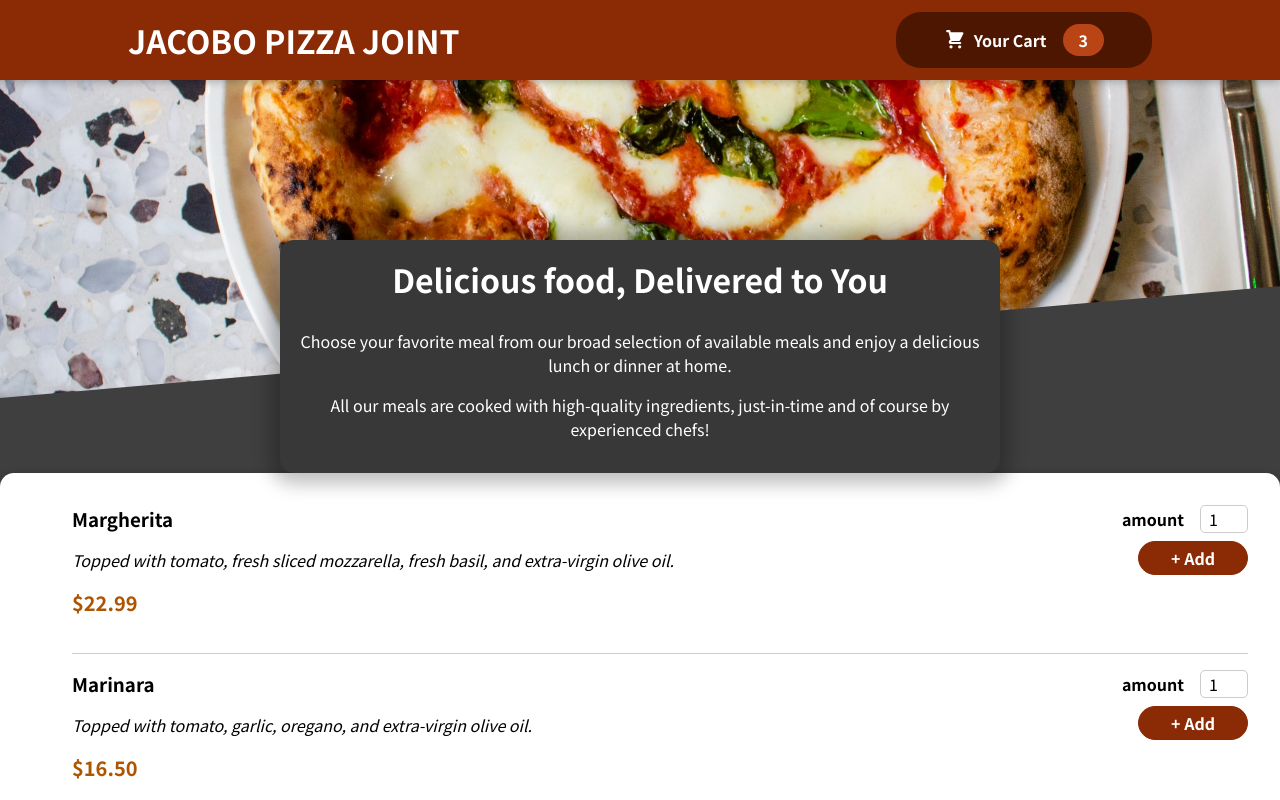
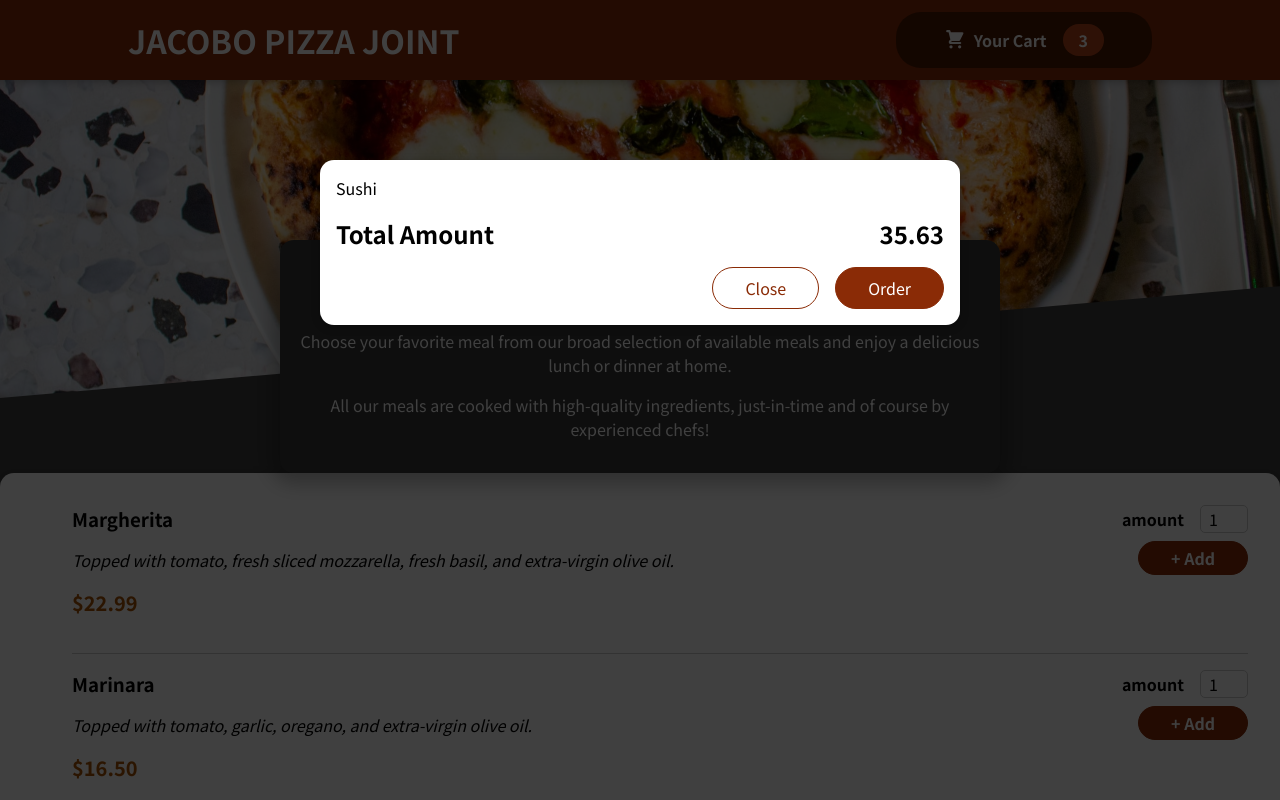
Before and after one commit to bitensam/food-order-app-react, a React (Create React App) app: page / in a window 1280 px wide. Shown: the top 800 px of the page. Built offline with nearby package versions, Linux system fonts and the light colour scheme.

Commit message:
Add modal component with portal api

```diff
--- a/public/index.html
+++ b/public/index.html
@@ -10,34 +10,12 @@
       content="Web site created using create-react-app"
     />
     <link rel="apple-touch-icon" href="%PUBLIC_URL%/logo192.png" />
-    <!--
-      manifest.json provides metadata used when your web app is installed on a
-      user's mobile device or desktop. See https://developers.google.com/web/fundamentals/web-app-manifest/
-    -->
     <link rel="manifest" href="%PUBLIC_URL%/manifest.json" />
-    <!--
-      Notice the use of %PUBLIC_URL% in the tags above.
-      It will be replaced with the URL of the `public` folder during the build.
-      Only files inside the `public` folder can be referenced from the HTML.
 
-      Unlike "/favicon.ico" or "favicon.ico", "%PUBLIC_URL%/favicon.ico" will
-      work correctly both with client-side routing and a non-root public URL.
-      Learn how to configure a non-root public URL by running `npm run build`.
-    -->
     <title>React App</title>
   </head>
   <body>
-    <noscript>You need to enable JavaScript to run this app.</noscript>
+    <div id="modal-root"></div>
     <div id="root"></div>
-    <!--
-      This HTML file is a template.
-      If you open it directly in the browser, you will see an empty page.
-
-      You can add webfonts, meta tags, or analytics to this file.
-      The build step will place the bundled scripts into the <body> tag.
-
-      To begin the development, run `npm start` or `yarn start`.
-      To create a production bundle, use `npm run build` or `yarn build`.
-    -->
   </body>
 </html>
--- a/src/App.js
+++ b/src/App.js
@@ -1,10 +1,12 @@
 import React from 'react';
 import Header from './components/Layout/Header';
 import Meals from './components/Meals/Meals';
+import Cart from './components/Cart/Cart';
 
 const App = () => {
   return (
     <>
+      <Cart />
       <Header />
       <main>
         <Meals />
--- a/src/components/Cart/Cart.js
+++ b/src/components/Cart/Cart.js
@@ -0,0 +1,29 @@
+import React from 'react';
+import styles from './Cart.module.css';
+import Modal from '../UI/Modal';
+
+const Cart = () => {
+  const cartItems = (
+    <ul className={styles['cart-items']}>
+      {[{ id: 'c1', name: 'Sushi', amount: 2, price: 12.99 }].map((item) => (
+        <li>{item.name}</li>
+      ))}
+    </ul>
+  );
+
+  return (
+    <Modal>
+      {cartItems}
+      <div className={styles.total}>
+        <span>Total Amount</span>
+        <span>35.63</span>
+      </div>
+      <div className={styles.actions}>
+        <button className={styles['button--alt']}>Close</button>
+        <button className={styles.button}>Order</button>
+      </div>
+    </Modal>
+  );
+};
+
+export default Cart;
--- /dev/null
+++ b/src/components/Cart/Cart.module.css
@@ -0,0 +1,46 @@
+.cart-items {
+  list-style: none;
+  margin: 0;
+  padding: 0;
+  max-height: 20rem;
+  overflow: auto;
+}
+
+.total {
+  display: flex;
+  justify-content: space-between;
+  align-items: center;
+  font-weight: bold;
+  font-size: 1.5rem;
+  margin: 1rem 0;
+}
+
+.actions {
+  text-align: right;
+}
+
+.actions button {
+  font: inherit;
+  cursor: pointer;
+  background-color: transparent;
+  border: 1px solid #8a2b06;
+  padding: 0.5rem 2rem;
+  border-radius: 25px;
+  margin-left: 1rem;
+}
+
+.actions button:hover,
+.actions button:active {
+  background-color: #5a1a01;
+  border-color: #5a1a01;
+  color: white;
+}
+
+.actions .button--alt {
+  color: #8a2b06;
+}
+
+.actions .button {
+  background-color: #8a2b06;
+  color: white;
+}
--- /dev/null
+++ b/src/components/UI/Modal.js
@@ -0,0 +1,32 @@
+import React from 'react';
+import ReactDOM from 'react-dom';
+import Card from './Card';
+import styles from './Modal.module.css';
+
+const ModalBackdrop = () => {
+  return <div className={styles.backdrop}></div>;
+};
+
+const ModalOverlay = ({ children }) => {
+  return (
+    <Card className={styles.modal}>
+      <div className={styles.content}>{children}</div>
+    </Card>
+  );
+};
+
+const portalElement = document.getElementById('modal-root');
+
+const Modal = ({ children }) => {
+  return (
+    <>
+      {ReactDOM.createPortal(<ModalBackdrop />, portalElement)}
+      {ReactDOM.createPortal(
+        <ModalOverlay>{children}</ModalOverlay>,
+        portalElement
+      )}
+    </>
+  );
+};
+
+export default Modal;
--- /dev/null
+++ b/src/components/UI/Modal.module.css
@@ -0,0 +1,40 @@
+.backdrop {
+  position: fixed;
+  top: 0;
+  left: 0;
+  width: 100%;
+  height: 100vh;
+  z-index: 20;
+  background-color: rgba(0, 0, 0, 0.75);
+}
+
+.modal {
+  position: fixed;
+  top: 20vh;
+  left: 5%;
+  width: 90%;
+  background-color: white;
+  padding: 1rem;
+  border-radius: 14px;
+  box-shadow: 0 2px 8px rgba(0, 0, 0, 0.25);
+  z-index: 30;
+  animation: slide-down 300ms ease-out forwards;
+}
+
+@media (min-width: 768px) {
+  .modal {
+    width: 40rem;
+    left: calc(50% - 20rem);
+  }
+}
+
+@keyframes slide-down {
+  from {
+    opacity: 0;
+    transform: translateY(-3rem);
+  }
+  to {
+    opacity: 1;
+    transform: translateY(0);
+  }
+}
```
Also changed, not shown: 1 other file (tests, documents, lock files or other folders).
